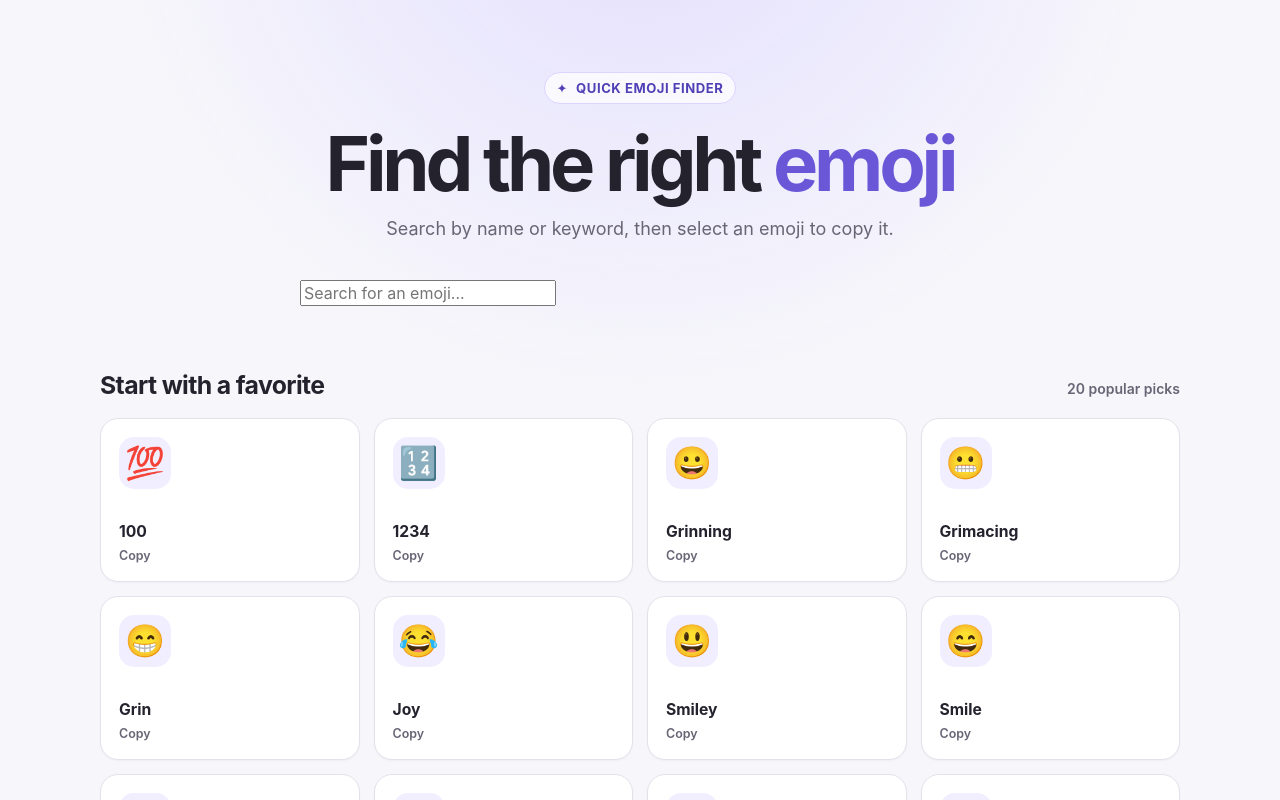
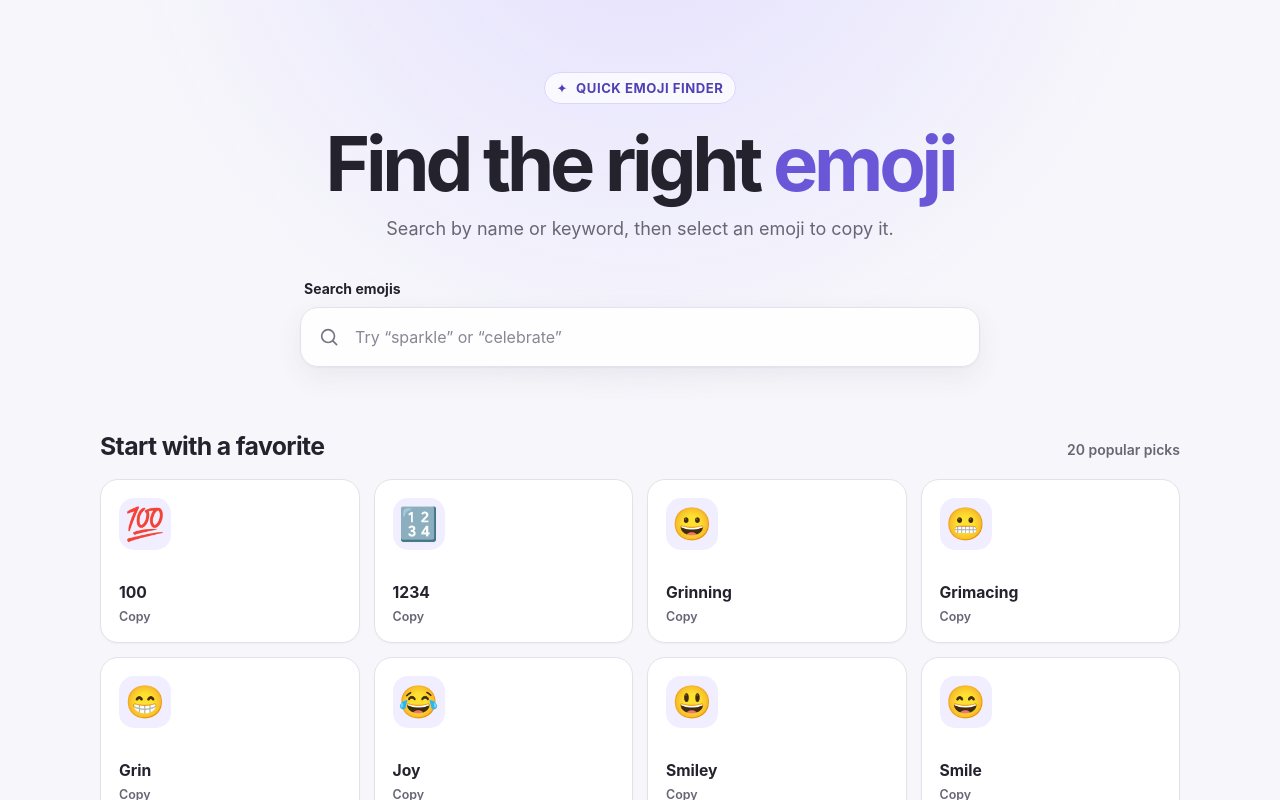
Before and after one commit to mohadesehesmaeilzadeh/emoji-search, a React (Create React App) app: page / in a window 1280 px wide. Shown: the top 800 px of the page. Built offline with nearby package versions, Linux system fonts and the light colour scheme.

Commit message:
edit: update the search bar

```diff
--- a/src/components/SearchBar.js
+++ b/src/components/SearchBar.js
@@ -1,12 +1,28 @@
 function SearchBar({ value, onChange }) {
   return (
     <div className="search-bar">
-      <input
-        type="text"
-        placeholder="Search for an emoji..."
-        value={value}
-        onChange={onChange}
-      />
+      <label htmlFor="emoji-search">Search emojis</label>
+      <div className="search-field">
+        <svg
+          className="search-icon"
+          viewBox="0 0 24 24"
+          width="22"
+          height="22"
+          aria-hidden="true"
+        >
+          <circle cx="11" cy="11" r="7" />
+          <path d="m16.2 16.2 4.1 4.1" />
+        </svg>
+        <input
+          id="emoji-search"
+          type="search"
+          placeholder="Try “sparkle” or “celebrate”"
+          value={value}
+          onChange={(event) => onChange(event.target.value)}
+          autoComplete="off"
+          spellCheck="false"
+        />
+      </div>
     </div>
   );
 }
```
